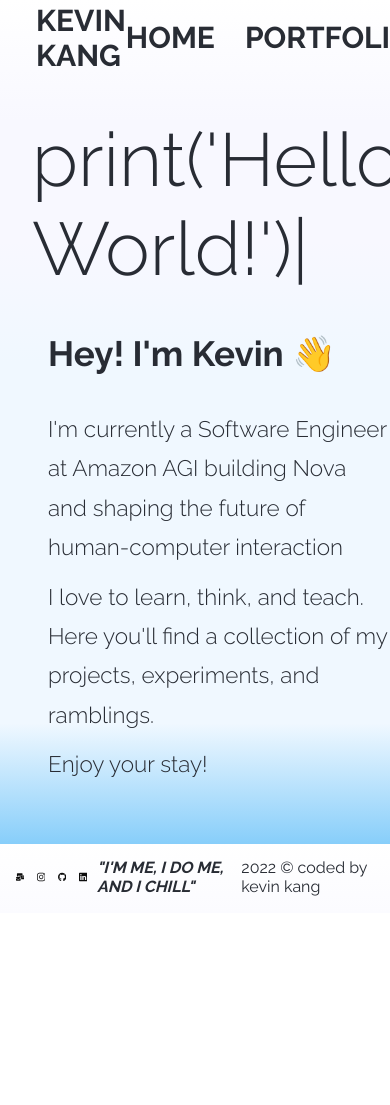
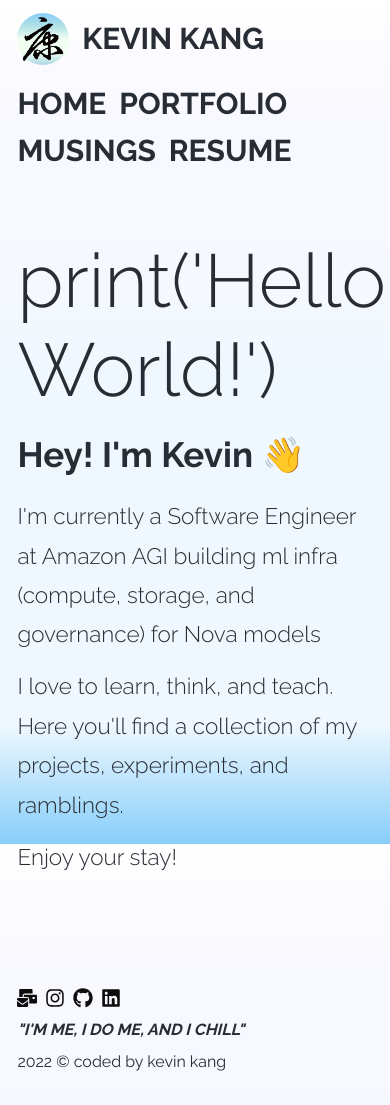
Before and after one commit to kevinxkang/kevinxkang.github.io, a React (Create React App) app: page /#/ in a window 390 px wide. Before the commit the page ends 913 px from the top, so only its background shows below. Built offline with nearby package versions, Linux system fonts and the light colour scheme.

Commit message:
feat: fix home page spacing / update cv

```diff
--- a/src/App.css
+++ b/src/App.css
@@ -33,11 +33,13 @@ a, html, body {
 
 .nav-container {
     display: flex;
-    height: 75px;
+    align-items: center;
     justify-content: space-between;
     margin: auto;
     max-width: 1300px;
-    padding: 0 1em 0 1em;
+    padding: var(--space-2) var(--gutter);
+    gap: var(--space-3);
+    flex-wrap: wrap;
 }
 
 .brand {
@@ -47,7 +49,7 @@ a, html, body {
 
 .nav-logo {
     text-decoration: none;
-    gap: 20px;
+    gap: var(--space-2);
 }
 
 .nav-title {
@@ -59,7 +61,8 @@ a, html, body {
     display: flex;
     align-items: center;
     justify-content: flex-end;
-    gap: 30px;
+    gap: var(--space-3);
+    flex-wrap: wrap;
 }
 
 .nav-bar > a {
@@ -79,13 +82,12 @@ a, html, body {
 
 .home-wrap {
     max-width: 1300px;
-    margin: 0 auto;
-    margin-top: 2.5em;
+    margin: var(--section-top) auto 0;
+    padding-inline: var(--gutter);
 }
 
 .home-print-container {
-    margin-bottom: 2.5em;
-    margin-left: 2em;
+    margin-bottom: var(--space-4);
 }
 
 .print-animation {
@@ -94,20 +96,21 @@ a, html, body {
 }
 
 .home-text-container {
-    margin-left: 3em;
     display: flex;
+    gap: var(--space-4);
+    align-items: flex-start;
 }
 
 .home-h2-text {
     font-size:35px;
-    margin-bottom: 1em;
+    margin-bottom: var(--space-3);
 }
 
 .home-short-para {
     font-size: 22.5px;
     font-weight: 300;
     max-width: 750px;
-    margin-bottom: 10px;
+    margin-bottom: var(--space-2);
     line-height: 1.75;
 }
 
@@ -132,7 +135,7 @@ a, html, body {
 .home-text-pfp-wrap {
     width: 19em;   /* This ensures the wrapper is square */
     height: 19em;  /* Same value as width */
-    margin-left: 3.5em;
+    margin-left: var(--space-4);
     overflow: hidden;  /* This clips the image */
     border-radius: 100%; /* Optional: this will make the view circular */
     /*position: relative;  !* Needed to position child elements *!*/
@@ -216,7 +219,8 @@ a, html, body {
 
 footer {
     /*margin-top: 15vh;*/
-    padding-bottom: 2vh;
+    padding-top: var(--space-4);
+    padding-bottom: var(--space-4);
     flex-shrink: 0;
 }
 
@@ -226,21 +230,22 @@ footer {
     justify-content: space-between;
     max-width: 1300px;
     margin: auto;
-    padding: 0 1em;
+    padding: 0 var(--gutter);
+    gap: var(--space-3);
+    flex-wrap: wrap;
+    align-items: center;
 }
 
 .social-media-icons {
     display: flex;
     align-items: center;
-    gap: 2.5px;
+    gap: var(--space-1);
     font-size: 20px;
 }
 
 .social-media-icons a {
     color: #0d0d0d;
     text-decoration: none;
-    margin-right: 10px;
-
 }
 
 .social-media-icons a:hover {
@@ -519,3 +524,47 @@ iframe {
     align-items: center;
     height: 70vh; /* This makes the container take the full viewport height */
 }
+
+@media (max-width: 900px) {
+    .nav-container {
+        padding-block: var(--space-2);
+    }
+
+    .nav-bar {
+        gap: var(--space-2);
+    }
+
+    .home-text-container {
+        gap: var(--space-3);
+    }
+
+    .footer-container {
+        gap: var(--space-2);
+    }
+}
+
+@media (max-width: 600px) {
+    .nav-container {
+        flex-direction: column;
+        align-items: flex-start;
+    }
+
+    .nav-bar {
+        width: 100%;
+        justify-content: flex-start;
+        gap: var(--space-2);
+    }
+
+    .home-text-container {
+        flex-direction: column;
+    }
+
+    .home-print-container {
+        margin-bottom: var(--space-3);
+    }
+
+    .footer-container {
+        flex-direction: column;
+        align-items: flex-start;
+    }
+}
--- a/src/components/navbar.js
+++ b/src/components/navbar.js
@@ -1,6 +1,6 @@
 import React from "react";
 import {Link, NavLink} from "react-router-dom";
-import resume from "../assets/Kevin_Kang_Resume_Q32025.pdf";
+import resume from "../assets/KXKCV2026.pdf";
 
 const Navbar = () => {
     return (
--- a/src/index.css
+++ b/src/index.css
@@ -14,6 +14,19 @@ code {
 
 html {
   height: 100%;
+}
+
+:root {
+  --space-0: 0;
+  --space-1: clamp(0.5rem, 0.45rem + 0.2vw, 0.65rem);
+  --space-2: clamp(0.8rem, 0.7rem + 0.3vw, 1rem);
+  --space-3: clamp(1.3rem, 1.1rem + 0.5vw, 1.6rem);
+  --space-4: clamp(2.1rem, 1.7rem + 0.8vw, 2.6rem);
+  --space-5: clamp(3.4rem, 2.6rem + 1.2vw, 4.2rem);
+  --space-6: clamp(5.5rem, 4rem + 2vw, 6.8rem);
+  --gutter: clamp(1rem, 0.6rem + 2vw, 2.5rem);
+  --section-top: var(--space-5);
+  --section-bottom: var(--space-5);
 }
 
 
--- a/src/pages/home.js
+++ b/src/pages/home.js
@@ -12,7 +12,8 @@ export default function Home() {
                         "print('Hello World!')",
                         3500,
                         "print('",
-                        400,
+
+                    400,
                         "print('Welcpme to m",
                         200,
                         "print('Welc",
@@ -29,7 +30,7 @@ export default function Home() {
                 <div className="home-text-wrap">
                     <Fade bottom>
                         <h2 className="home-h2-text"> Hey! I'm Kevin 👋 </h2>
-                        <p className="home-short-para"> I'm currently a Software Engineer at Amazon AGI building Nova and shaping the future of human-computer interaction
+                        <p className="home-short-para"> I'm currently a Software Engineer at Amazon AGI building ml infra (compute, storage, and governance) for Nova models
                             {/*I enjoy living on the edge, designing and building software that*/}
                             {/*makes a positive impact on the world.*/}
                         </p>
```
Also changed, not shown: src/components/musing-item.js (added, +20 -0 lines), 1 other file (tests, documents, lock files or other folders).
